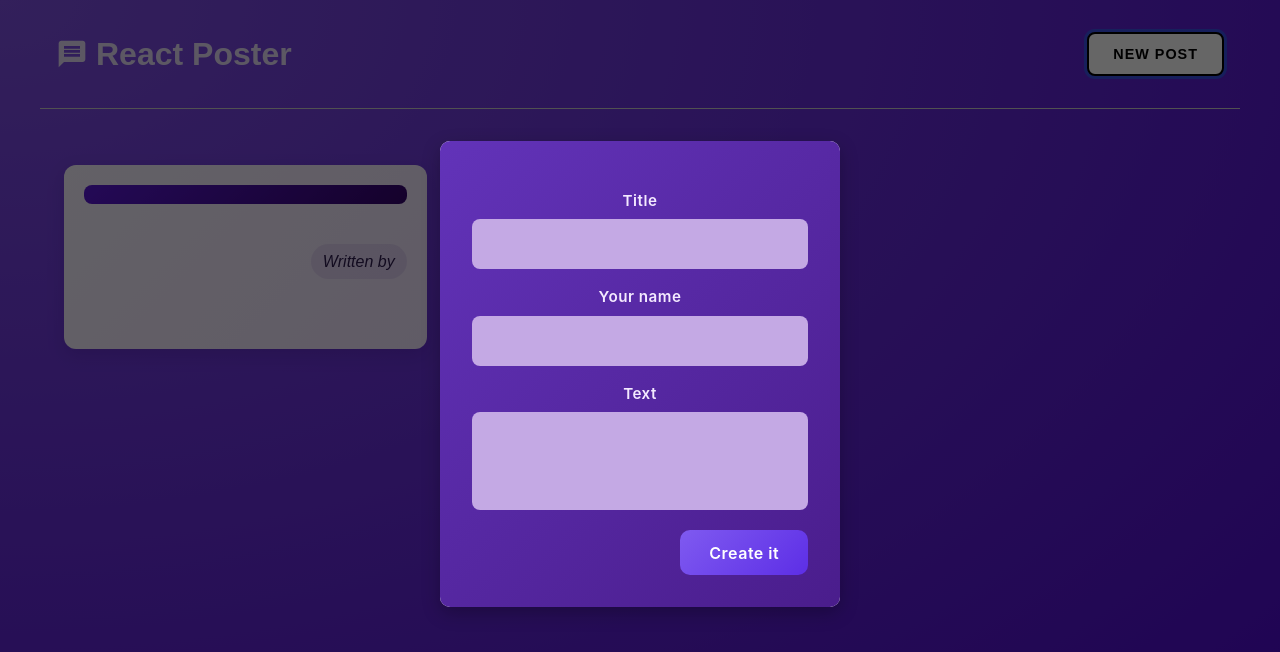
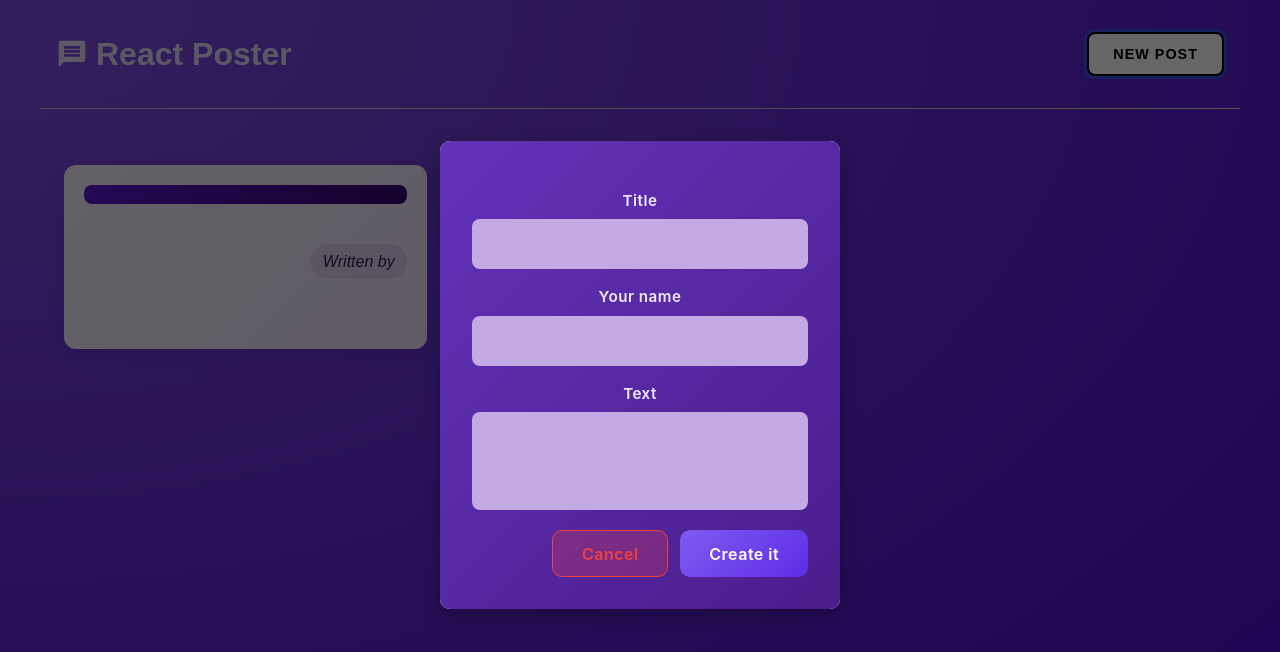
Before and after one commit to Abdulzizi/react-refresher, a React (Vite) app: page / in a window 1280 px wide. Both pictures are taken after a click on the button "NEW POST". Shown: the top 652 px of the page. Built offline with nearby package versions, Linux system fonts and the light colour scheme.

Commit message:
add Cancel button di new post component

```diff
--- a/src/components/NewPost/NewPost.jsx
+++ b/src/components/NewPost/NewPost.jsx
@@ -1,6 +1,6 @@
 import classes from './NewPost.module.css';
 
-function NewPost({onTitleChange, onBodyChange, onAuthorChange}) {
+function NewPost({onTitleChange, onBodyChange, onAuthorChange, cancelHandler}) {
 
     return (
         <form className={classes.form}>
@@ -19,6 +19,7 @@ function NewPost({onTitleChange, onBodyChange, onAuthorChange}) {
             </p>
 
             <div className={classes.actions}>
+                <button onClick={cancelHandler} id='Cancel' type='button'>Cancel</button>
                 <button>Create it</button>
             </div>
         </form>
--- a/src/components/NewPost/NewPost.module.css
+++ b/src/components/NewPost/NewPost.module.css
@@ -79,3 +79,15 @@
   color: #fff;
   border-color: #b19cff;
 }
+
+.actions button[type='button'][id='Cancel'] {
+  background: rgba(240, 65, 65, 0.25);
+  color: #f04141;
+  border-color: #f04141;
+}
+
+.actions button[type='button'][id='Cancel']:hover {
+  background: rgba(240, 65, 65, 0.5);
+  color: #f04141;
+  border-color: #f04141;
+}
--- a/src/components/PostList/PostList.jsx
+++ b/src/components/PostList/PostList.jsx
@@ -25,7 +25,7 @@ function PostList({isModalOpen, modalHandler }) {
         <>
             {isModalOpen && (
                 <Modal onModalClick={modalHandler} >
-                    <NewPost onTitleChange={titleHandler} onBodyChange={bodyHandler} onAuthorChange={authorHandler} />
+                    <NewPost cancelHandler={modalHandler} onTitleChange={titleHandler} onBodyChange={bodyHandler} onAuthorChange={authorHandler} />
                 </Modal>
             )}
             <ul className={classes.postList}>
```
